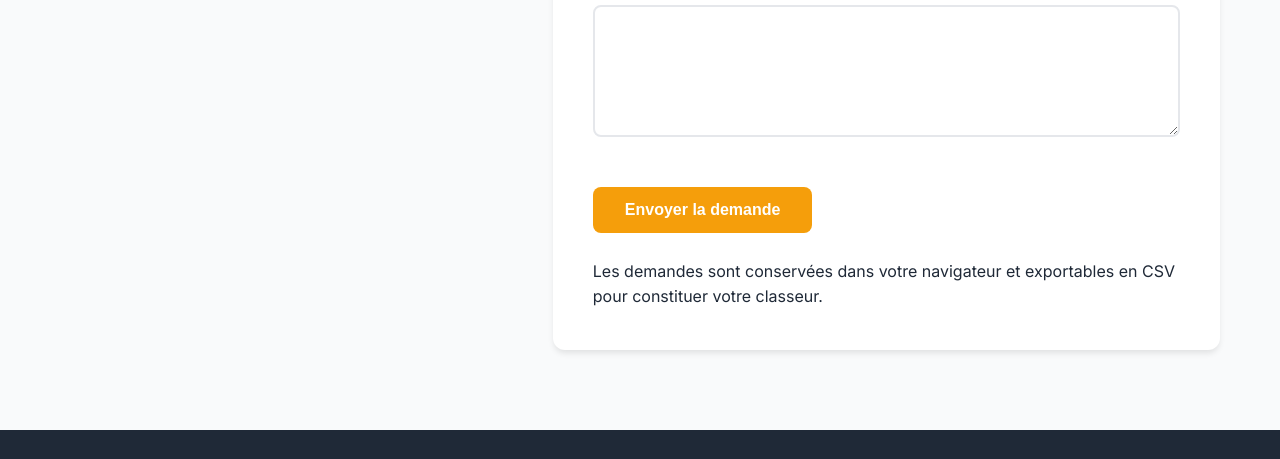
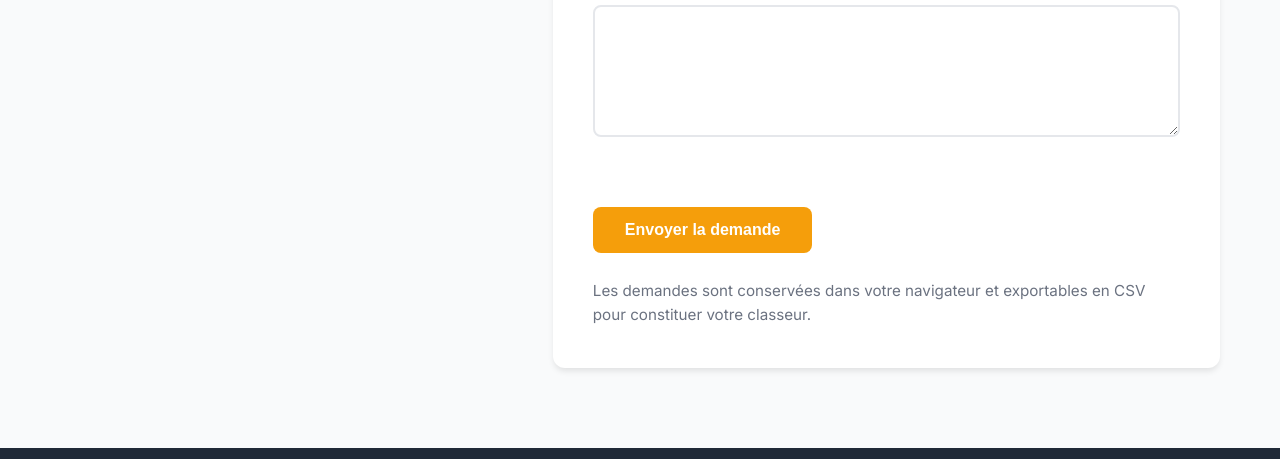
Before and after one commit to Izanaji59/latraction, a plain HTML site: page index.html in a window 1280 px wide. Shown: the part 5529-5988 px from the top of the page. Drawn offline with Linux system fonts and the light colour scheme; files whose address does not match are found by name.

Commit message:
Refactor CSS styles for improved organization

```diff
--- a/styles.css
+++ b/styles.css
@@ -569,6 +569,23 @@ a, button, .btn, input, textarea, select, .nav-menu a, .logo-img {
     gap: 1.5rem;
 }
 
+.contact-actions {
+    display: flex;
+    gap: 1rem;
+    flex-wrap: wrap;
+    align-items: center;
+}
+
+.form-status {
+    min-height: 1.25rem;
+    font-weight: 500;
+    color: var(--primary-color);
+}
+
+.form-hint {
+    color: var(--text-light);
+    font-size: 0.95rem;
+}
 .form-group {
     display: flex;
     flex-direction: column;
```
